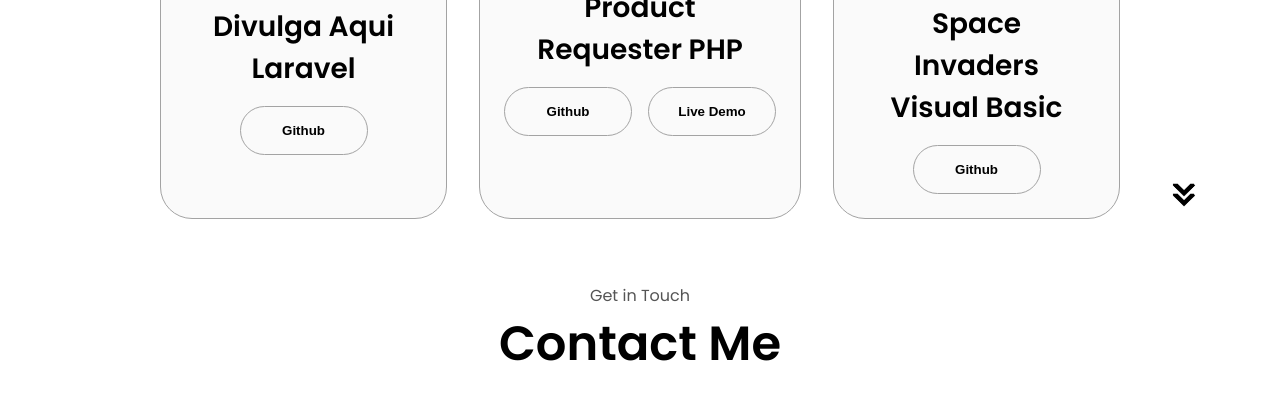
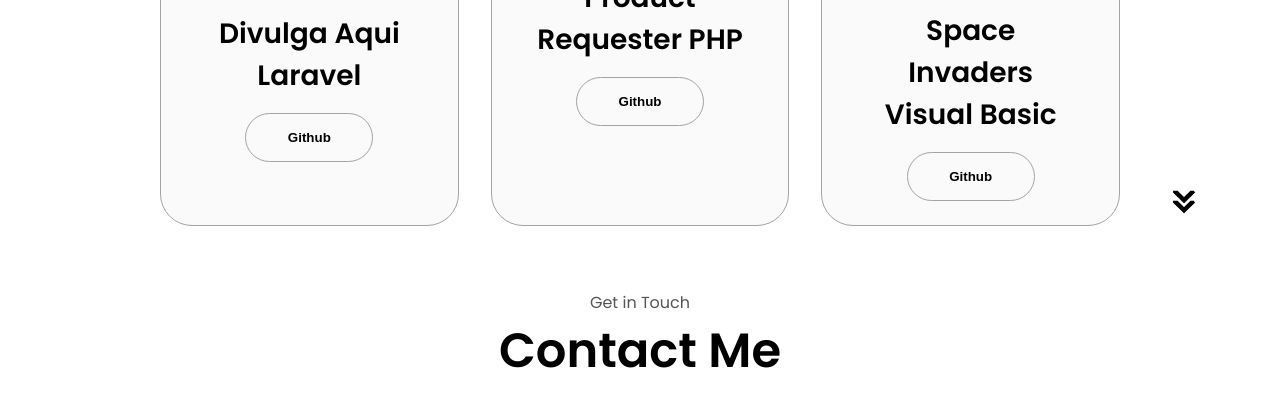
Before and after one commit to printfDamian/portfolio, a plain HTML site: page index.html in a window 1280 px wide. Shown: the part 2766-3175 px from the top of the page. Drawn offline with Linux system fonts and the light colour scheme.

Commit message:
Product Requeter only repo

```diff
--- a/index.html
+++ b/index.html
@@ -302,13 +302,6 @@
                 Github
               </button>
               </a>
-              <a href="https://product-requester.42web.io/" target="_blank">
-                <button
-                class="btn btn-color-2 project-btn">
-                Live Demo
-              </button>
-              </a>
-
             </div>
           </div>
           <div class="details-container color-container">
```
